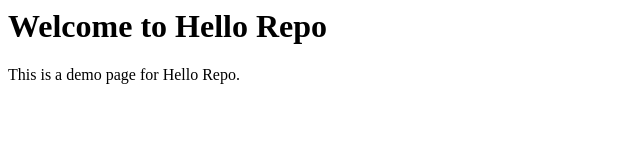
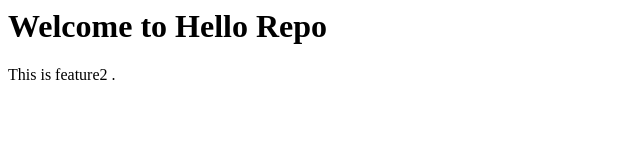
Before and after one commit to Tiggasant/HelloRepo, a plain HTML site: page index.html in a window 1280 px wide. Shown: the whole page, without its empty margins (0-640 px from the left). Drawn offline with Linux system fonts and the light colour scheme.

Commit message:
second commit

```diff
--- a/index.html
+++ b/index.html
@@ -7,6 +7,6 @@
   </head>
   <body>
     <h1>Welcome to Hello Repo</h1>
-    <p>This is a demo page for Hello Repo.</p>
+    <p>This is feature2 .</p>
   </body>
 </html>
```
